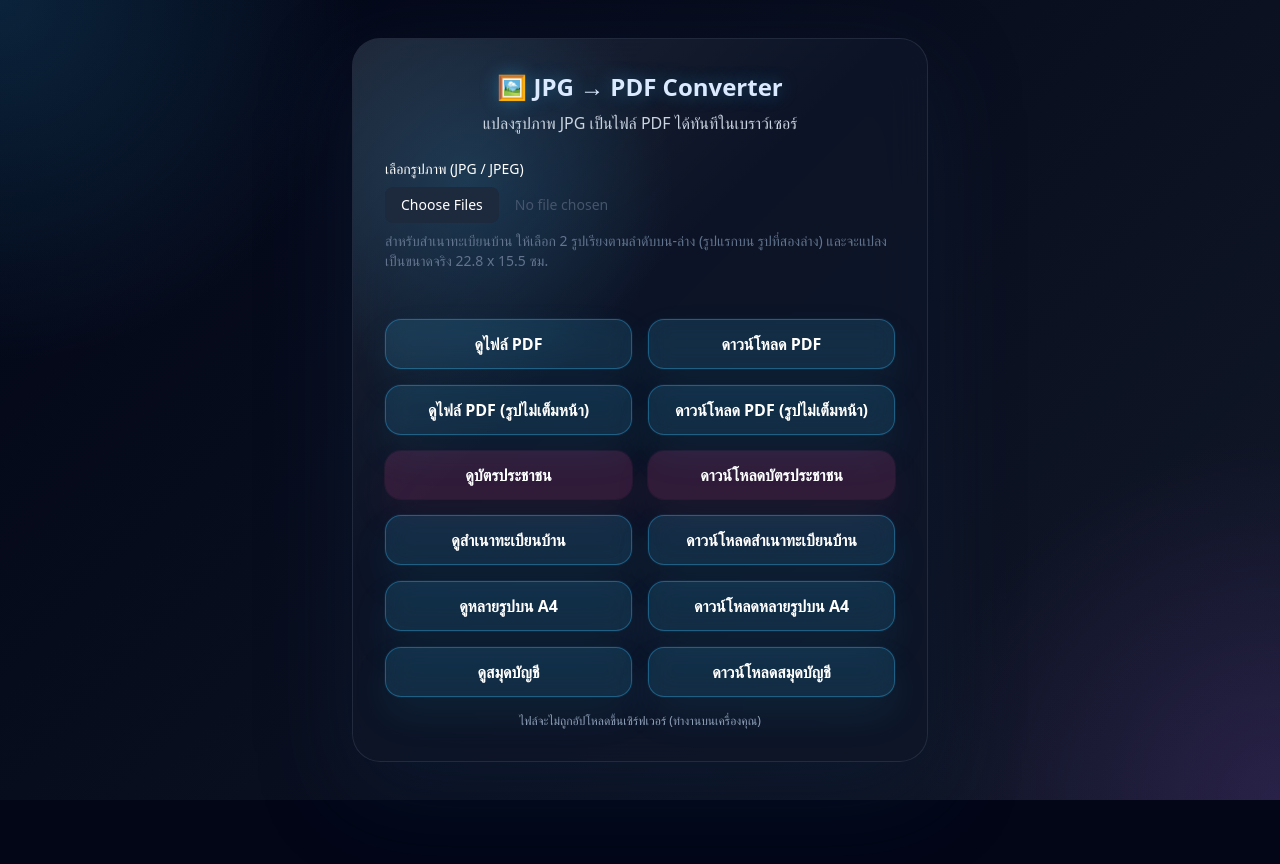
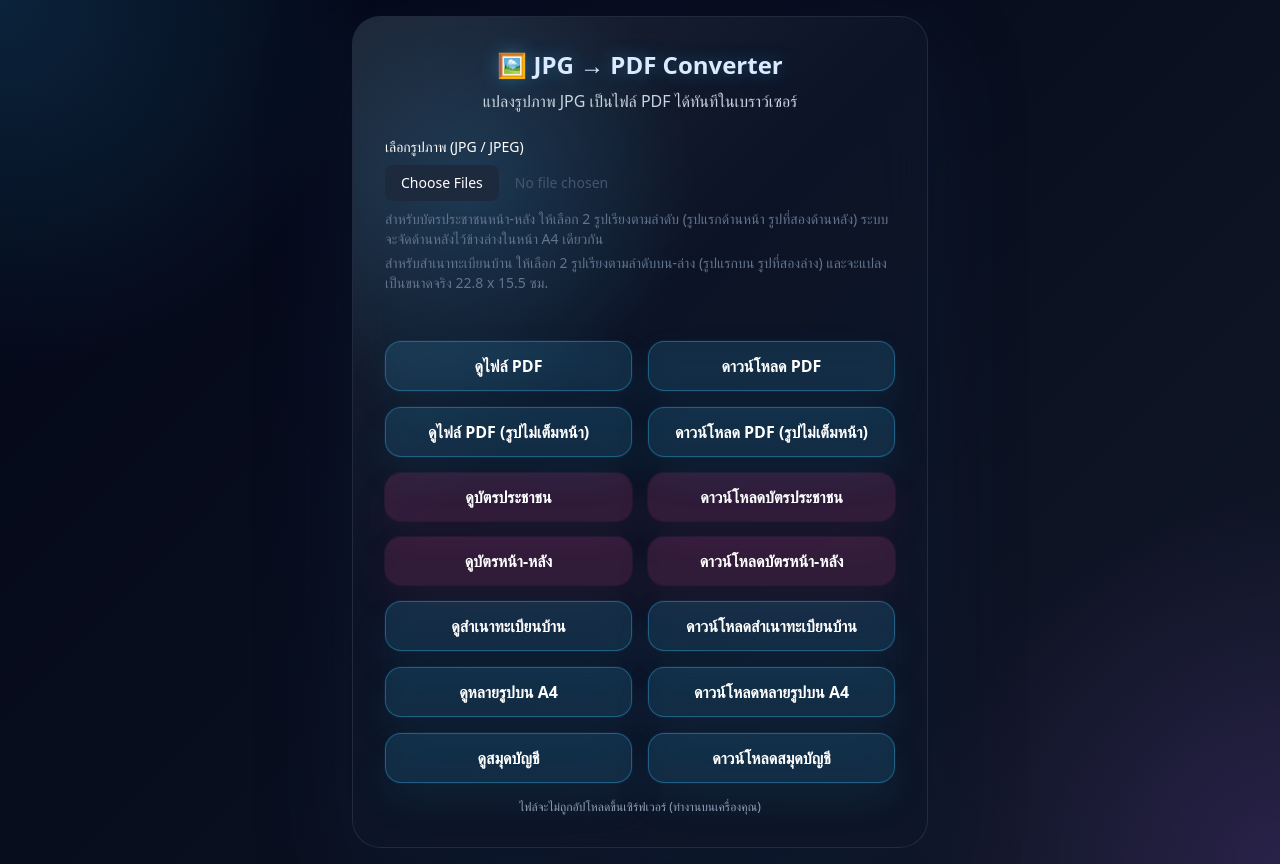
Before and after one commit to IsmeHim/convert-to-pdf, a plain HTML site: page index.html in a window 1280 px wide. Before the commit the page ends 800 px from the top, so only its background shows below. Drawn offline with nearby package versions, Linux system fonts and the light colour scheme.

Commit message:
เพิ่มการถ่ายบัตรหน้าหลังกฏหมายบอกห้ามใช้แต่ทำไมชาวบ้านยังจะถ่ายด้านหลัง555

```diff
--- a/index.html
+++ b/index.html
@@ -80,7 +80,8 @@
       <input id="imageInput" type="file" accept="image/jpeg" multiple
         class="block w-full text-sm text-slate-600 file:mr-4 file:py-2 file:px-4 file:rounded-lg file:border-0 file:bg-slate-800 file:text-white hover:file:bg-slate-700 cursor-pointer" />
     </div>
-    <p class="text-sm text-slate-500 mt-2">สำหรับสำเนาทะเบียนบ้าน ให้เลือก 2 รูปเรียงตามลำดับบน-ล่าง (รูปแรกบน รูปที่สองล่าง) และจะแปลงเป็นขนาดจริง 22.8 x 15.5 ซม.</p>
+    <p class="text-sm text-slate-500 mt-2">สำหรับบัตรประชาชนหน้า-หลัง ให้เลือก 2 รูปเรียงตามลำดับ (รูปแรกด้านหน้า รูปที่สองด้านหลัง) ระบบจะจัดด้านหลังไว้ข้างล่างในหน้า A4 เดียวกัน</p>
+    <p class="text-sm text-slate-500 mt-1">สำหรับสำเนาทะเบียนบ้าน ให้เลือก 2 รูปเรียงตามลำดับบน-ล่าง (รูปแรกบน รูปที่สองล่าง) และจะแปลงเป็นขนาดจริง 22.8 x 15.5 ซม.</p>
 
     <div id="preview" class="grid grid-cols-2 sm:grid-cols-3 md:grid-cols-4 gap-3 mt-6"></div>
 
@@ -120,6 +121,14 @@
         class="glass-button-accent text-white font-semibold py-3 rounded-2xl transition">
         ดาวน์โหลดบัตรประชาชน
       </button>
+      <button onclick="convertToIDCardFrontBack(false)"
+        class="glass-button-accent text-white font-semibold py-3 rounded-2xl transition">
+        ดูบัตรหน้า-หลัง
+      </button>
+      <button onclick="convertToIDCardFrontBack(true)"
+        class="glass-button-accent text-white font-semibold py-3 rounded-2xl transition">
+        ดาวน์โหลดบัตรหน้า-หลัง
+      </button>
       <button onclick="convertToHouseCopy(false)"
         class="glass-button text-white font-semibold py-3 rounded-2xl transition">
         ดูสำเนาทะเบียนบ้าน
--- a/script.js
+++ b/script.js
@@ -177,6 +177,63 @@ async function convertToIDCard(download) {
 
   if (download) {
     pdf.save('id-card-a4.pdf');
+  } else {
+    const blobUrl = pdf.output('bloburl');
+    window.open(blobUrl, '_blank');
+  }
+
+  loading.classList.add('hidden');
+}
+
+async function convertToIDCardFrontBack(download) {
+  if (!selectedFiles.length) {
+    alert('กรุณาเลือกรูปก่อน');
+    return;
+  }
+  if (selectedFiles.length < 2) {
+    alert('สำหรับบัตรประชาชนหน้า-หลัง ต้องเลือก 2 รูป เรียงตามลำดับด้านหน้า-ด้านหลัง');
+    return;
+  }
+
+  const loading = document.getElementById('loading');
+  loading.classList.remove('hidden');
+
+  const { jsPDF } = window.jspdf;
+  const pdf = new jsPDF('p', 'mm', 'a4');
+  const pageWidth = pdf.internal.pageSize.getWidth();
+  const cardWidth = 85.6;
+  const cardHeight = 53.98;
+  const gutter = 80;
+  const startY = 30;
+  const cardX = (pageWidth - cardWidth) / 2;
+
+  const images = await Promise.all([selectedFiles[0], selectedFiles[1]].map(async file => {
+    const imgData = await fileToBase64(file);
+    const img = new Image();
+    img.src = imgData;
+    await new Promise(resolve => img.onload = resolve);
+    return img;
+  }));
+
+  images.forEach((img, index) => {
+    const cardY = startY + index * (cardHeight + gutter);
+
+    pdf.setFillColor(255, 255, 255);
+    pdf.rect(cardX, cardY, cardWidth, cardHeight, 'F');
+    pdf.setDrawColor(120);
+    pdf.setLineWidth(0.3);
+
+    const scale = Math.min(cardWidth / img.width, cardHeight / img.height);
+    const imgWidth = img.width * scale;
+    const imgHeight = img.height * scale;
+    const imgX = cardX + (cardWidth - imgWidth) / 2;
+    const imgY = cardY + (cardHeight - imgHeight) / 2;
+
+    pdf.addImage(img, 'JPEG', imgX, imgY, imgWidth, imgHeight);
+  });
+
+  if (download) {
+    pdf.save('id-card-front-back-a4.pdf');
   } else {
     const blobUrl = pdf.output('bloburl');
     window.open(blobUrl, '_blank');
```
